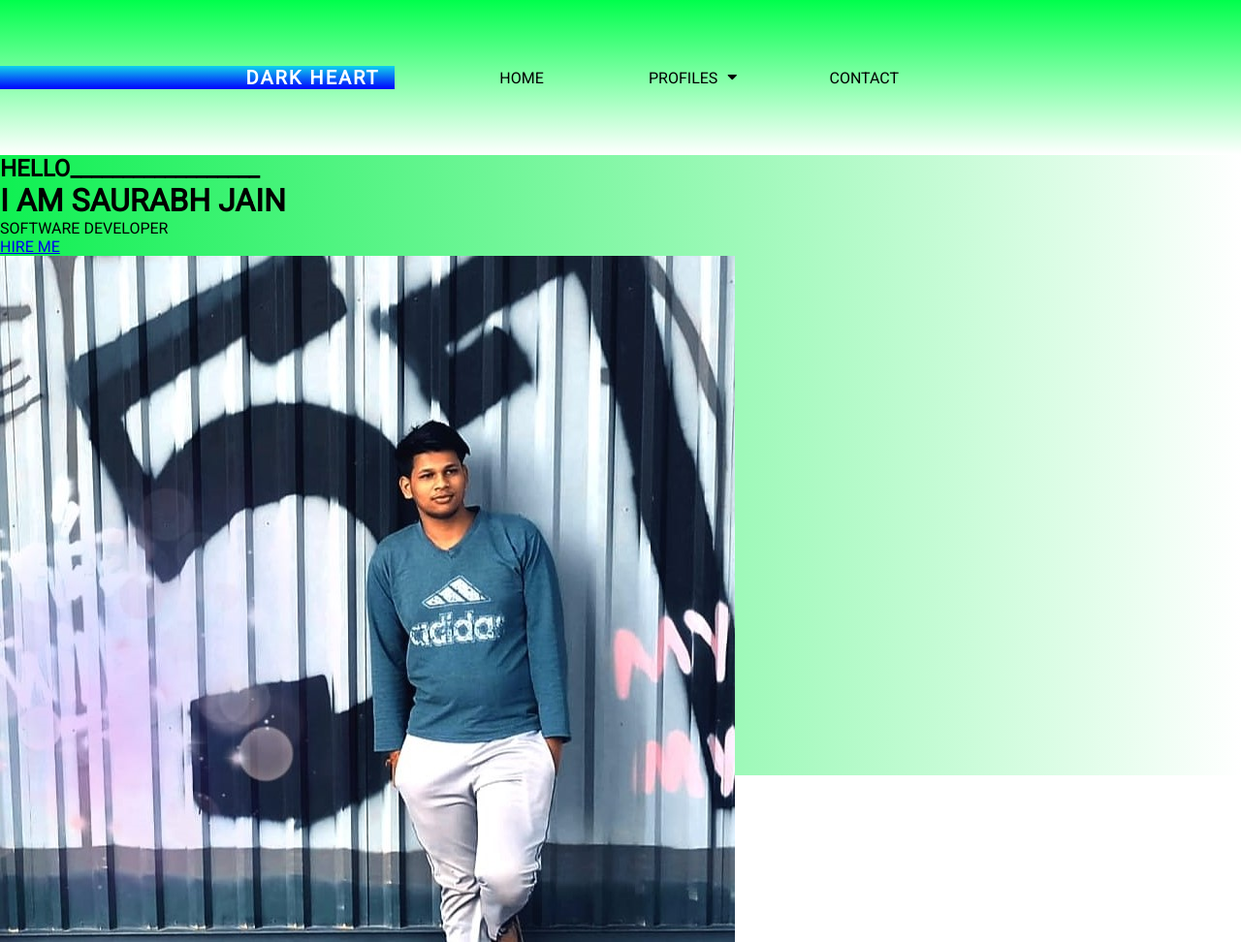
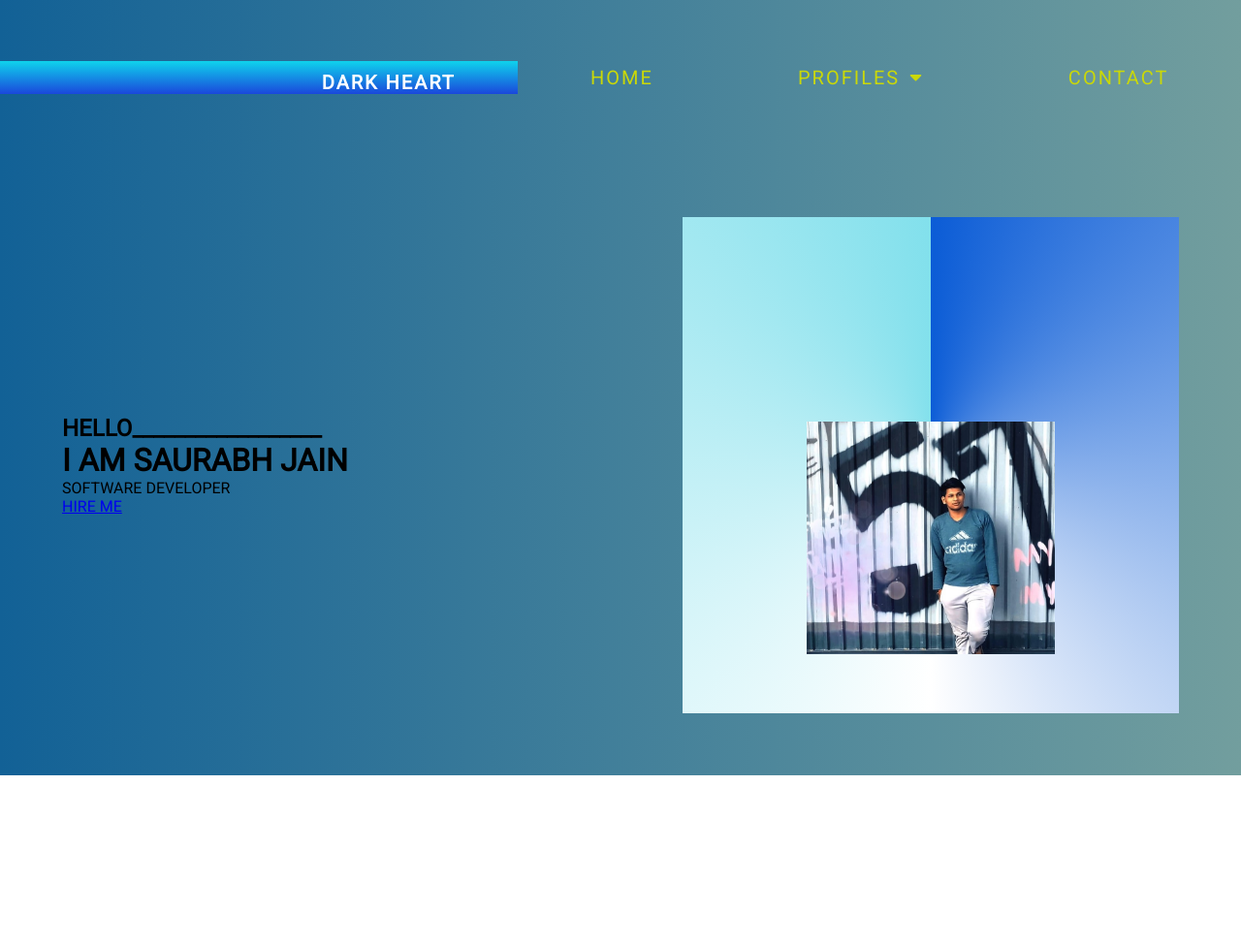
Before and after one commit to jsourabh1/Simple_protfolio_Template, a plain HTML site: page index.html in a window 1280 px wide. Shown: the whole page at 97% size. After the commit the page ends 800 px from the top, so only its background shows below. Drawn offline with Linux system fonts and the light colour scheme.

Commit message:
Update index.css
1) change the color of the header tag
2) Make flex of the navsection
3) arrange the css according to their position in html file
4) finally make the hoverable drop down menu
5) Adding CSS for the main, right_side, left_side tag

```diff
--- a/index.css
+++ b/index.css
@@ -3,37 +3,32 @@
 	padding: 0;
 	font-family: 'Roboto', sans-serif;
 	text-transform: uppercase;
+	/* background-color: rgb(16, 113, 126); */
 }
 
 header{
 
 	width: 100%;
 	height: 100vh;
-	background: linear-gradient(to left,white ,rgb(15, 240, 82) );
+	background: linear-gradient(to left,rgb(114, 158, 158)  ,rgb(18, 97, 150) );
 
 }
 
-#profile{
-
-	width: 30wh;
-	height: 30vh;
-}
-
-nav{
 
 
+
+.navsection{
 	width: 100%;
-	height:20vh;
-	/*background-color: green;*/
-
-	/*text-decoration: none;*/
+	height: 20vh;
 	display: flex;
-	/*justify-content: space-between;*/
-	align-items: center;
+	justify-content: space-around;
+	align-items:center;
+	/* background: linear-gradient(to top,white,rgb(81, 219, 189)); */
 
 }
 
-nav .logo{
+
+.logo{
 
 	width: 30%;
 	display: flex;
@@ -41,83 +36,15 @@ nav .logo{
 	align-items: center;
 }
 
-nav a{
-
-	width: 30%;
-	/*background-color: black;*/
-	display: flex;
-	/* background-color: #5050cb; */
-	justify-content: space-around;
-	text-decoration: none;
-	color: black;
-}
-.dropdown-content{
-	position: absolute;
-	width: 200px;
-	display: none;
-}
-.dropdown-btn:hover .dropdown-content {
-
-	display: block;
-	/* position: absolute; */
-	/* margin-top: 15px; */
-	/* margin-left: -15px; */
-	/* background-color: #5050cb; */
-
-	/* width: 12%; */
-
-}
-
-.dropdown-btn+li{
-	display: block;
-	background: brown;
-}
-/* .profiles{
-	display: flex;
-	/*background-color: blue;*/
-	/* justify-content: space-around;
-	align-items: center;
-}
- */
-
-/* .dropdown-btn:hover .dropdown-content li{
-
-	display: flex;
-	flex-direction: column;
-	justify-content: space-around;
-	align-items: center;
-	border-bottom: 2px solid #68e1d7;
-
-  /*bottom: -10px;*/
-	/* margin:10px;
-  text-transform: uppercase;
-
-} */
-.fas{
-
-	margin-left: 10px;
-}
-
-
-.navsection{
-	width: 100%;
-	height: 20vh;
-	background-color: blueviolet;
-	display: flex;
-	justify-content: space-around;
-	align-items:center;
-	background: linear-gradient(to top,white,rgb(0, 255, 76) );
-
-
-}
-
 .logo{
 	font-family: 'Roboto', sans-serif;
 	width: 43%;
-	background: linear-gradient(rgb(15, 211, 236),blue);
-	padding-left:100px ;
+	background: linear-gradient(rgb(15, 211, 236),rgb(26, 71, 219));
+	/* padding-left:100px ; */
+	padding-top: 10px;
 	color: white;
-	box-sizing: border-box;
+
+
 
 }
 
@@ -135,3 +62,117 @@ nav a{
 	}
 	to {padding-left: 50%;}
 }
+
+nav{
+	width: 60%;
+	height:20vh;
+	display: flex;
+	justify-content: space-around;
+	align-items: center;
+
+}
+.nav-inside{
+	font-weight: 500;
+	font-size: 20px;
+	text-decoration: none;
+	color: rgb(202, 216, 7);
+	letter-spacing: 2px;
+}
+/* .profiles{
+	color: blueviolet;
+} */
+.dropdown-content{
+	display: none;
+	/* text-decoration: none; */
+
+}
+.dropdown-btn:hover .dropdown-content{
+
+	display: block;
+	position: absolute;
+	/* width: 18%; */
+	/* padding-left: 0%; */
+	background-color: rgb(74, 86, 94);
+	/* margin: 0 10px 10px 10px; */
+	list-style: none;
+}
+
+.dropdown-btn:hover .dropdown-content li{
+
+	display: block;
+	padding: 10px;
+	box-sizing: border-box;
+	text-decoration: none;
+
+	font-weight:500;
+
+}
+
+
+.dropdown-btn:hover .dropdown-content li a{
+
+	text-decoration: none;
+	color: rgb(223, 226, 43);
+	letter-spacing: 2px;
+}
+
+.fas{
+
+	margin-left: 10px;
+}
+
+
+/* .nav-inside:before{
+
+	content:"";
+	position: absolute;
+	top:0;
+	left:0;
+	width:100%;
+	height:100%;
+	transition: all 0.4s solid linear;
+} */
+/* .nav-inside:hover:before{
+
+	width: 100%;
+} */
+
+main{
+	height: 80vh;
+	display: flex;
+	/* padding-left: 10%; */
+	justify-content: space-around;
+	align-items: center;
+}
+
+.right_side{
+
+	/* border-radius:27% 33% 24% 18% / 0% 0% 0% 0%  ; */
+	/* background-color: rgb(247, 12, 168); */
+	box-sizing: border-box;
+	width: 40%;
+	height: 80%;
+	display: flex;
+	justify-content: space-around;
+	align-items: center;
+	background: conic-gradient(rgb(11, 92, 214), white, rgb(130, 224, 236));
+	/* background: linear-gradient(to left bottom,blue,black); */
+}
+
+#self_image{
+
+	/* max-width: 100%; */
+	width: 50%;
+	padding-top: 150px;
+	height: auto;
+
+
+}
+
+.left_side{
+
+	width: 40%;
+	display: block
+
+
+}
```
